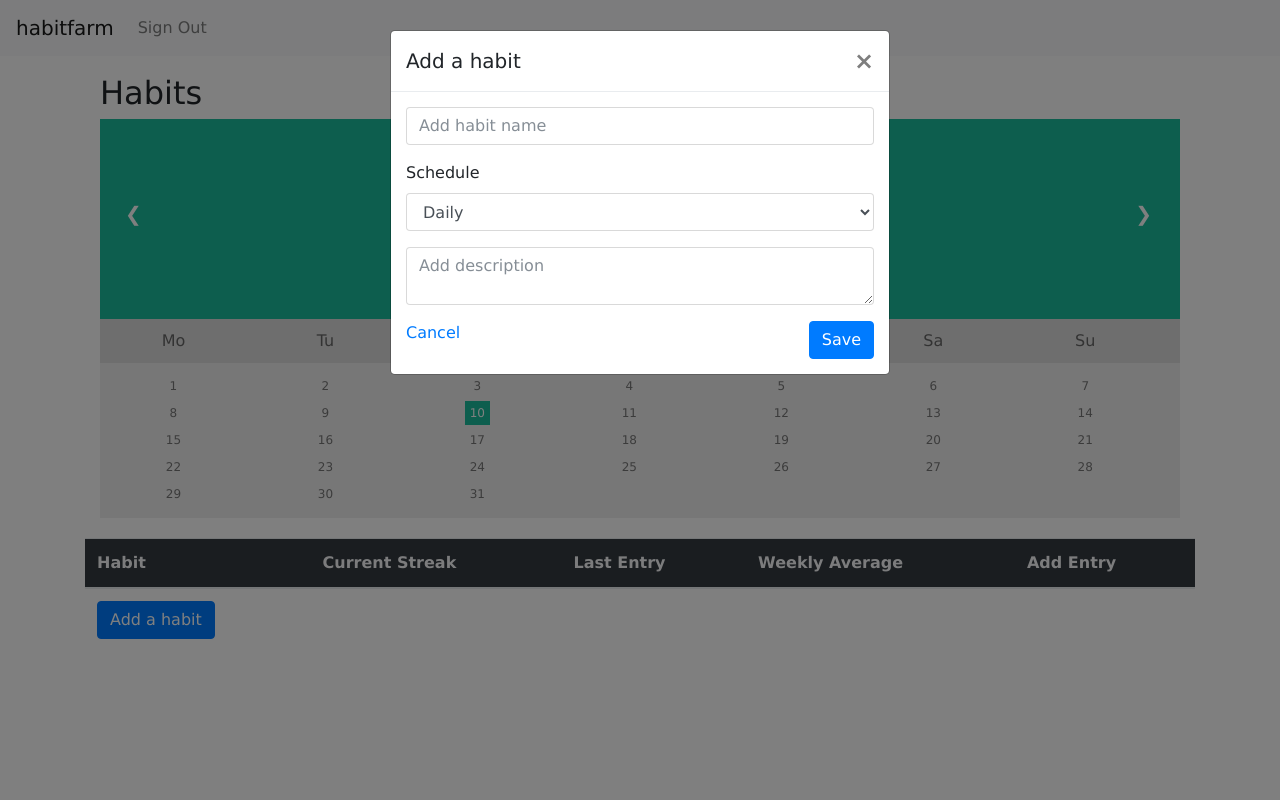
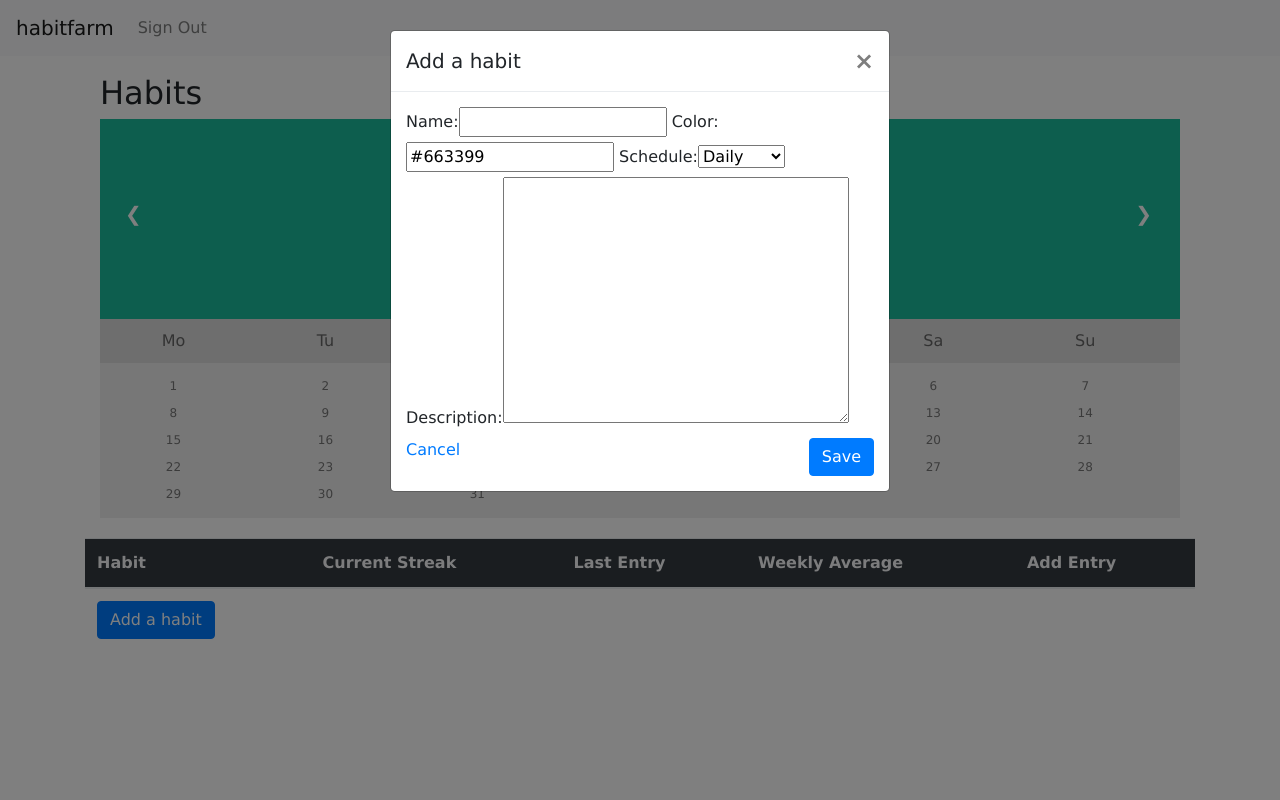
Before and after one commit to habitfarm/habitfarm, a Django app: page /habits/ in a window 1280 px wide, after a click on "Add a habit". Run offline with Django 3.2, Linux system fonts and the light colour scheme; a user stored in the database is signed in; data comes from the database, SQL or seed files in the repository; both versions use the stored data as it was after the commit; some libraries are stand-ins or nearby versions.

Commit message:
hf-13: add log_entry datepicker field and habit color field, plus refactoring

```diff
--- a/habitfarm/templates/base.html
+++ b/habitfarm/templates/base.html
@@ -1,4 +1,6 @@
-{% load static i18n %}<!DOCTYPE html>
+{% load static i18n %}
+
+<!DOCTYPE html>
 <html lang="en">
   <head>
     <meta charset="utf-8">
--- a/habitfarm/templates/habits/_habit_create_modal.html
+++ b/habitfarm/templates/habits/_habit_create_modal.html
@@ -1,3 +1,4 @@
+{% load bootstrap %}
  <!-- Modal -->
 <div class="modal fade" id="habitCreateModal" tabindex="-1" role="dialog" aria-hidden="true">
   <div class="modal-dialog" role="document">
@@ -13,20 +14,7 @@
       <!-- form for adding a habit -->
       <form action="{% url 'webapp:habits:create' %}" method="post">
         {% csrf_token %}
-        <div class="form-group">
-          <input type="text" class="form-control" name="name" required placeholder="Add habit name">
-        </div>
-        <div class="form-group">
-          <label for="schedule">Schedule</label>
-          <select id="schedule" name="schedule"class="form-control" required>
-            <option selected label="Daily">days</option>
-            <option label="Weekly">weeks</option>
-            <option label="Monthly">months</option>
-          </select>
-        </div>
-        <div class="form-group">
-          <textarea class="form-control" name="description" placeholder="Add description"></textarea>
-        </div>
+        {{ habit_create_form|bootstrap }}
         <a href="{% url 'webapp:habits:list' %}">Cancel</a>
         <input class="btn btn-primary float-right" type="submit" value="Save">
       </form>
--- a/habitfarm/templates/habits/habit_list.html
+++ b/habitfarm/templates/habits/habit_list.html
@@ -25,23 +25,22 @@
         {% for habit in habits %}
           <tr>
             <th scope="row">{{ habit.name }}</td>
-            <td>{{ habit.currentStreak }} {{habit.schedule}}</td>
-            <td>{{ habit.lastLogEntry }}</td>
-            <td>{{ habit.weeklyAverage }}</td>
+            <td>{{ habit.current_streak }} {{habit.schedule}}</td>
+            <td>{{ habit.last_log_entry }}</td>
+            <td>{{ habit.weekly_average }}</td>
             <td>
               <button type="button" class="btn btn-primary" data-toggle="modal" data-target="#habitLogEntryModal{{ habit.id }}">
                 +
               </button>
-              {% include "habits/_habit_log_entry_modal.html" %}
             </td>
           </tr>
+        {% include "habits/_habit_log_entry_modal.html" %}
         {% endfor %}
         <tr>
           <td>
             <button type="button" class="btn btn-primary" data-toggle="modal" data-target="#habitCreateModal">
               Add a habit
             </button>
-            {% include "habits/_habit_create_modal.html" %}
           </td>
         </tr>
       </tbody>
@@ -49,4 +48,7 @@
     </table>
   </div>
 </div>
+
+{% include "habits/_habit_create_modal.html" %}
+
 {% endblock content %}
--- a/webapp/habits/views.py
+++ b/webapp/habits/views.py
@@ -1,22 +1,42 @@
 from datetime import datetime
-from webapp.models import Habit
 from dateutil.relativedelta import relativedelta
+
+from colorful.widgets import ColorFieldWidget
 from django.contrib import messages
+from django import forms
 from django.http import HttpResponseRedirect
 from django.shortcuts import render
 from django.urls import reverse
-from webapp.models import LogEntry, Habit
-from django.forms import ModelForm
 
-class HabitForm(ModelForm):
+from webapp.models import (
+    LogEntry,
+    Habit,
+)
+
+
+class DateInput(forms.DateInput):
+    input_type = 'date'
+
+
+class HabitForm(forms.ModelForm):
     class Meta:
         model = Habit
-        fields = ['name', 'color', 'schedule', 'description',]
+        fields = ['name', 'color', 'schedule', 'description', ]
+        widgets = {
+            'color': ColorFieldWidget()
+        }
 
-class LogEntryForm(ModelForm):
+
+class LogEntryForm(forms.ModelForm):
+    note = forms.TextInput(attrs={'required': False})
+
     class Meta:
         model = LogEntry
-        fields= ['note', 'logged',]
+        fields = ['logged', 'note', ]
+        widgets = {
+            'logged': DateInput(),
+        }
+
 
 def habit_list(request):
     """
@@ -29,8 +49,17 @@ def habit_list(request):
     habitfarm.users.views.UserListView
     """
     habits = Habit.objects.filter(user=request.user)
+    recent_log_entries = LogEntry.objects.filter(
+        habit__in=habits,
+        logged__gt=datetime.now() - relativedelta(months=2),
+    )
+    habit_create_form = HabitForm()
+    log_entry_create_form = LogEntryForm()
     context = {
         'habits': habits,
+        'log_entries': recent_log_entries,
+        'habit_create_form': habit_create_form,
+        'log_entry_create_form': log_entry_create_form,
     }
 
     return render(request, 'habits/habit_list.html', context)
@@ -45,8 +74,6 @@ def habit_create(request):
     django.views.generic.CreateView class based view when we get our model
     going.
     """
-    habits = Habit.objects.filter(user=request.user)
-
     if request.POST:
         form = HabitForm(request.POST)
         if form.is_valid():
@@ -59,15 +86,18 @@ def habit_create(request):
         form = HabitForm()
 
     context = {
-        'form': form,
+        'habit_create_form': form,
     }
     return render(request, reverse('webapp:habits:list'), context)
 
+
 def log_entry_create(request, habit_id):
     if request.POST:
+        habit = Habit.objects.get(id=habit_id)
         form = LogEntryForm(request.POST)
         if form.is_valid():
-            logentry = form.save(commit=False)
+            log_entry = form.save(commit=False)
+            log_entry.habit = habit
             form.save()
             messages.success(request, 'Logged entry for %s!' % habit.name)
         return HttpResponseRedirect(reverse('webapp:habits:list'))
@@ -75,6 +105,6 @@ def log_entry_create(request, habit_id):
         form = LogEntryForm()
 
     context = {
-        'form': form
+        'log_entry_create_form': form
     }
     return render(request, reverse('webapp:habits:list'), context)
--- a/webapp/models.py
+++ b/webapp/models.py
@@ -1,15 +1,18 @@
 from django.db import models
-from django.contrib.auth.models import User
 from django.conf import settings
-from colorfield.fields import ColorField
+from colorful.fields import RGBColorField
+
 
 class Habit(models.Model):
     name = models.CharField(max_length=100)
-    description = models.TextField()
+    description = models.TextField(
+        null=True,
+        blank=True,
+    )
     schedule = models.CharField(
         default='daily',
-        max_length = 20,
-        choices = [
+        max_length=20,
+        choices=[
             ('daily', 'Daily'),
             ('weekly', 'Weekly'),
             ('monthly', 'Monthly'),
@@ -21,21 +24,23 @@ class Habit(models.Model):
     created = models.DateTimeField(auto_now_add=True)
     last_modified = models.DateTimeField(auto_now=True)
     status = models.CharField(
-        max_length = 20,
-        choices = [('open', 'Open'), ('achieved', 'Achieved'),],
+        max_length=20,
+        choices=[('open', 'Open'), ('achieved', 'Achieved'), ],
     )
-    color = ColorField(
-        max_length=100,
+    color = RGBColorField(
         default='#663399',
-        null=True
     )
     user = models.ForeignKey(
         settings.AUTH_USER_MODEL,
-        on_delete = models.CASCADE
+        on_delete=models.CASCADE
     )
 
+
 class LogEntry(models.Model):
-    note = models.TextField(null=True)
+    note = models.TextField(
+        null=True,
+        blank=True,
+    )
     logged = models.DateTimeField(
         null=False,
         blank=False,
@@ -43,7 +48,7 @@ class LogEntry(models.Model):
     created = models.DateTimeField(auto_now_add=True)
     habit = models.ForeignKey(
         Habit,
-        on_delete = models.CASCADE,
+        on_delete=models.CASCADE,
         null=False,
         blank=False
     )
```
Also changed, not shown: config/settings/base.py (+5 -2 lines), habitfarm/templates/habits/_habit_log_entry_modal.html (+5 -4 lines), db.sqlite3, webapp/migrations/0006_auto_20180628_0849.py (added), 2 other files.
